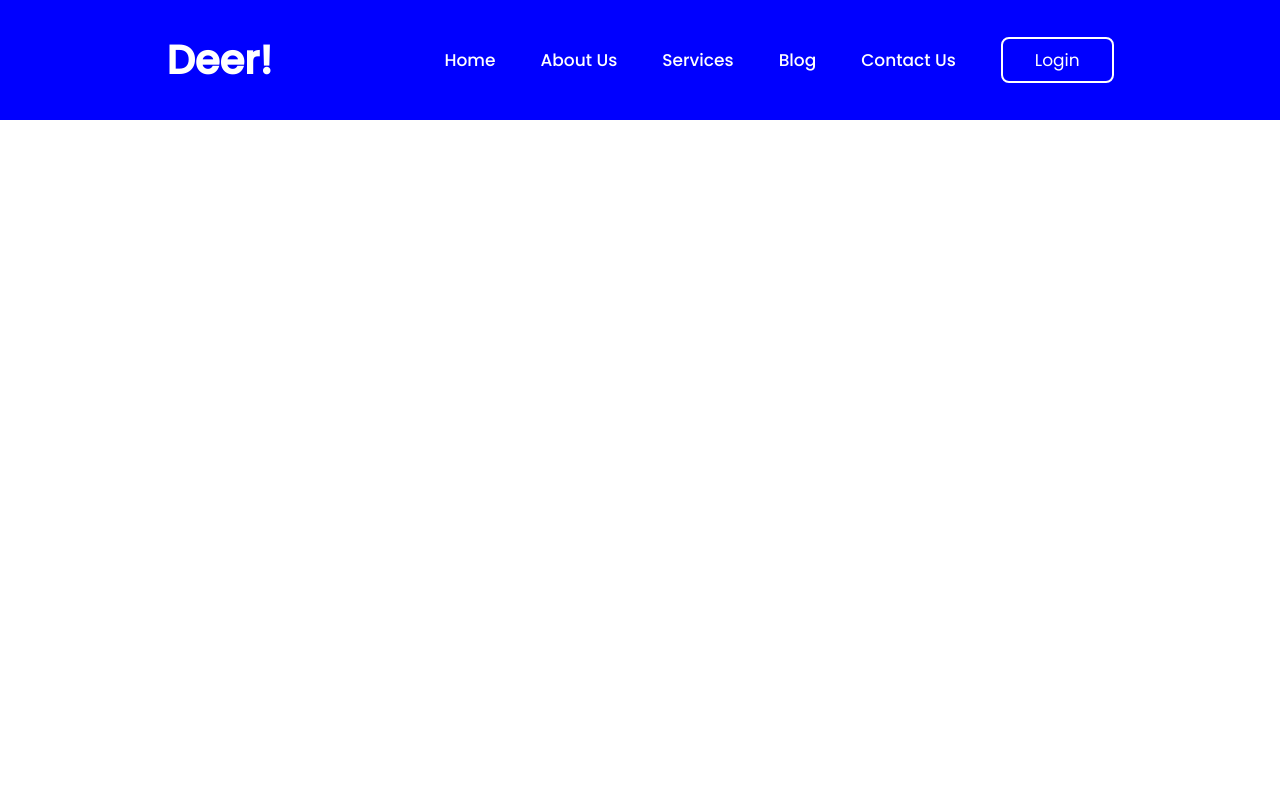
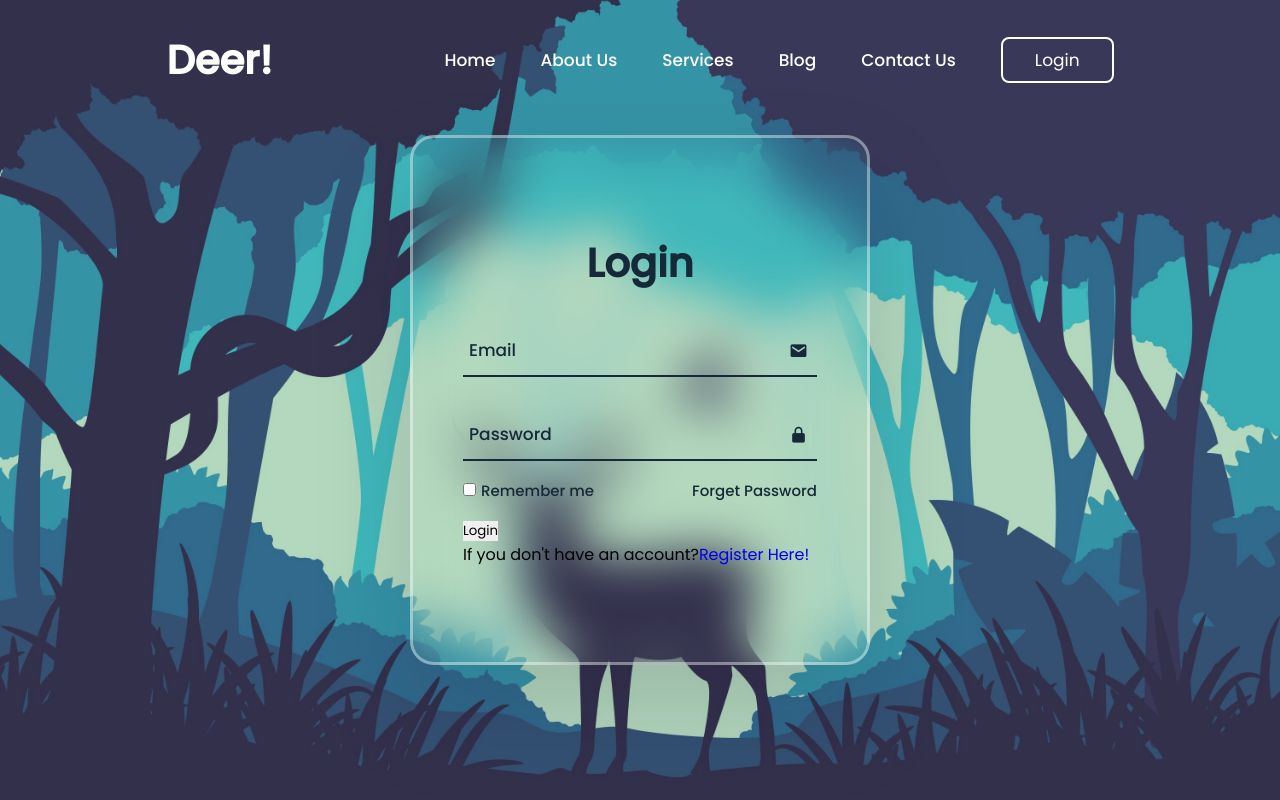
Before and after one commit to svk2320/Deer, a plain HTML site: page index.html in a window 1280 px wide. Drawn offline with nearby package versions, Linux system fonts and the light colour scheme; a web font is replaced by a local one.

Commit message:
added login page

```diff
--- a/index.html
+++ b/index.html
@@ -38,6 +38,37 @@
       </ul>
     </header>
 
+    <!-- container -->
+    <div class="container">
+      <div class="main-box login">
+        <h1>Login</h1>
+        <form action="">
+          <div class="input-box">
+            <span class="icon"><i class="bx bxs-envelope"></i></span>
+            <input type="email" required />
+            <label>Email</label>
+          </div>
+
+          <div class="input-box">
+            <span class="icon"><i class="bx bxs-lock-alt"></i></span>
+            <input type="password" required />
+            <label>Password</label>
+          </div>
+
+          <div class="check">
+            <label><input type="checkbox">Remember me</label>
+            <a href="#">Forget Password</a>
+          </div>
+
+          <button type="submit" class="main-btn">Login</button>
+
+          <div class="register">
+            <p>If you don't have an account?<a href="#" class="register-link">Register Here!</a></p>
+          </div>
+        </form>
+      </div>
+    </div>
+
     <!-- custom js link -->
     <script src="./script.js"></script>
   </body>
--- a/styles.css
+++ b/styles.css
@@ -12,13 +12,24 @@
   text-decoration: none;
 }
 
+body {
+    width: 100%;
+    min-height: 100vh;
+    display: flex;
+    align-items: center;
+    justify-content: center;
+    background: linear-gradient(rgba(0, 0, 0, 0.1), rgba(0, 0, 0, 0.1)), url("./images/background.jpg");
+    background-size: cover;
+    background-position: center;
+}
+
 header {
     position: fixed;
     width: 100%;
     top: 0;
     right: 0;
     z-index: 1000;
-    background: blue;
+    background: transparent;
     padding: 30px 13%;
     display: flex;
     align-items: center;
@@ -80,3 +91,96 @@ header {
     border: 2px solid #fff;
     color: #162928;
 }
+
+.container {
+    position: relative;
+    height: 530px;
+    width: 460px;
+    background: transparent;
+    border-radius: 24px;
+    border: 3px solid rgba(257, 257, 257, 0.4);
+    backdrop-filter: blur(25px);
+    box-shadow: rgba(17, 12, 46, 0.15) 0px 48px 100px 0px;
+    display: flex;
+    align-items: center;
+    justify-content: center;
+    overflow: hidden;
+    transition: all ease .35s;
+}
+
+.main-box {
+    padding: 50px;
+    width: 100%;
+}
+
+.main-box h1 {
+    color: #162938;
+    text-align: center;
+    font-size: 40px;
+    font-weight: 800;
+}
+
+.input-box {
+    position: relative;
+    height: 52px;
+    width: 100%;
+    border-bottom: 2px solid #162938;
+    margin: 32px 0;
+}
+
+.input-box label {
+    position: absolute;
+    left: 6px;
+    top: 50%;
+    transform: translateY(-50%);
+    pointer-events: none;
+    color: #162938;
+    font-size: 17px;
+    font-weight: 500;
+    transition: all ease .45s;
+}
+
+.input-box input {
+    background: transparent;
+    width: 100%;
+    height: 100%;
+    font-size: 17px;
+    font-weight: 600;
+    color: #162938;
+    padding: 0 30px 0 6px;
+}
+
+.input-box .icon {
+    position: absolute;
+    right: 9px;
+    font-size: 19px;
+    color: #162938;
+    line-height: 55px;
+}
+
+.input-box input:focus~label,
+.input-box input:valid~label {
+    top: -3px;
+}
+
+.check {
+    font-size: 15px;
+    font-weight: 500;
+    color: #162938;
+    margin: -14px 0 15px;
+    display: flex;
+    justify-content: space-between;
+}
+
+.check label input {
+    margin-right: 5px;
+    accent-color: #162938;
+}
+
+.check a {
+    color: #162938;
+}
+
+.check a:hover{
+    text-decoration: underline;
+}
```
Lines whose indentation alone changed are shown as unchanged.
